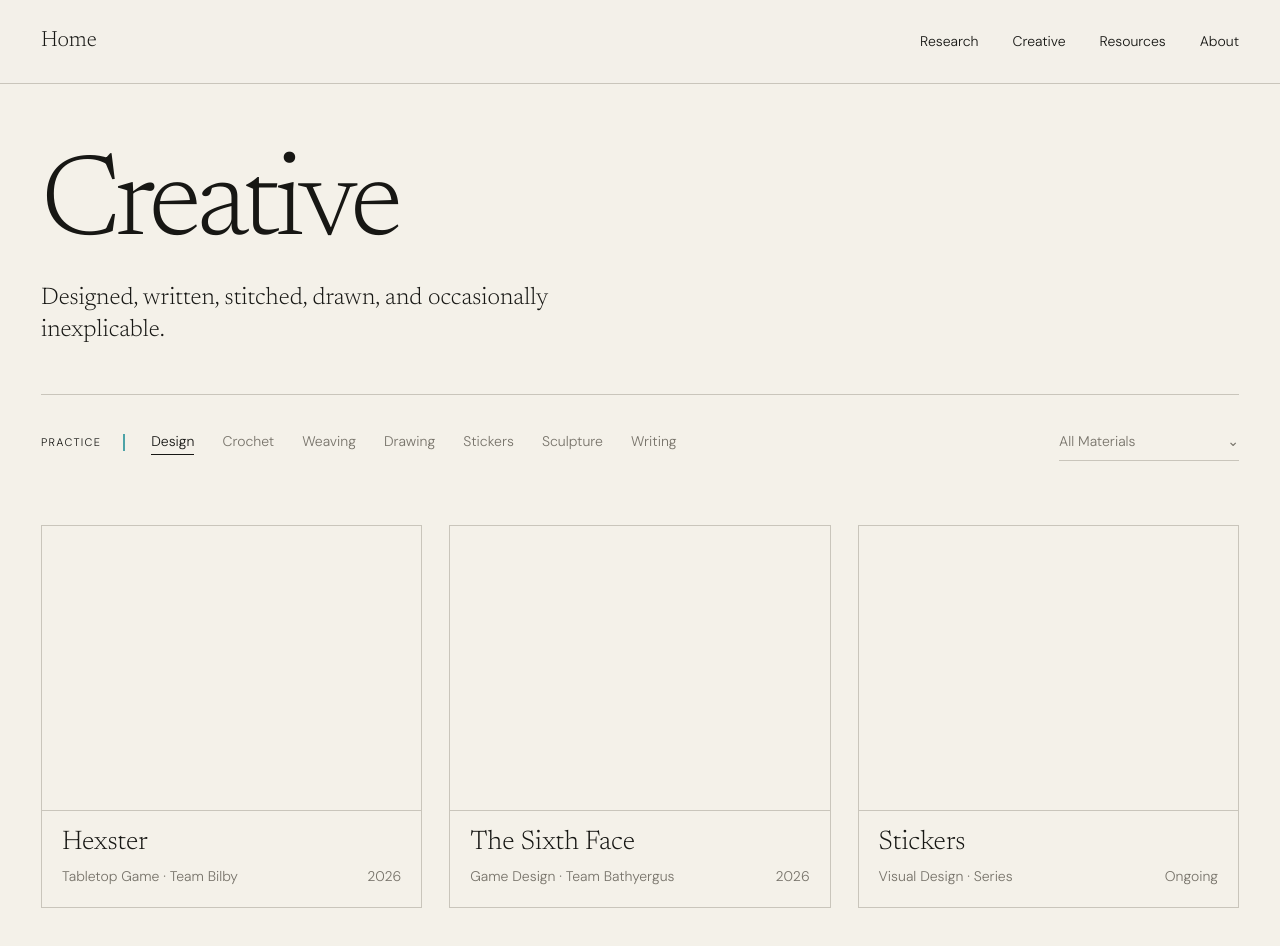
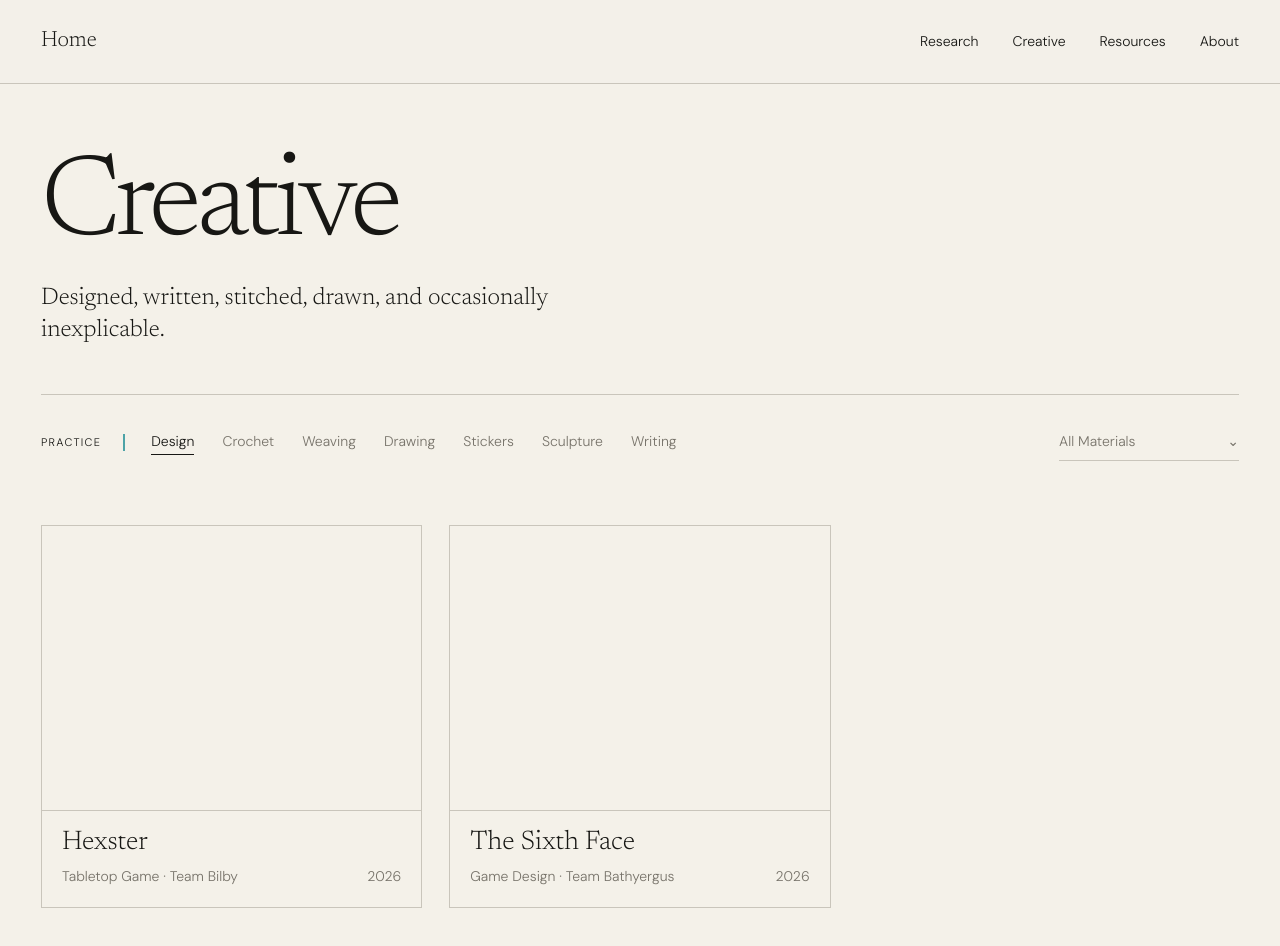
Before and after one commit to xingyi-zhang/xingyi-zhang.github.io, a Next.js app: page /creative in a window 1280 px wide. Shown: the top 946 px of the page. Built offline with nearby package versions, Linux system fonts and the light colour scheme.

Commit message:
Remove Stickers card

```diff
--- a/app/data.ts
+++ b/app/data.ts
@@ -29,7 +29,6 @@ export const projects: Project[] = [
   work({ id: "memory", slug: "visual-working-memory", title: "How Visual Working Memory Develops", year: "2021—2022", categories: ["Development", "Cognition"], tags: ["Perception", "Psychology", "Research", "Publication"], shortDescription: "Studying when preschoolers begin to integrate visual information in working memory—and what changes after age four.", links: [{ label: "Child Development", url: "https://srcd.onlinelibrary.wiley.com/doi/10.1111/cdev.13820" }], featured: false }),
   creative({ id: "hexster", slug: "hexster", title: "Hexster", year: "2026", categories: ["Tabletop Game", "Team Bilby"], tags: ["Design", "Games", "Tabletop"], shortDescription: "A cooperative route-building game about hamsters tunneling toward their partners through silent coordination, spatial reasoning, and a little mind-reading.", links: [{ label: "Project Page", url: "https://mechanicsofmagic.com/2026/07/10/p1-hexster-team-bilby/" }], featured: true, shape: "landscape" }),
   creative({ id: "sixth-face", slug: "the-sixth-face", title: "The Sixth Face", year: "2026", categories: ["Game Design", "Team Bathyergus"], tags: ["Design", "Games", "Digital"], shortDescription: "An experimental game project created with Team Bathyergus.", links: [{ label: "Project Page", url: "https://mechanicsofmagic.com/2026/08/14/p2-the-sixth-face-vincent-van-gogh-team-bathyergus/" }], featured: true }),
-  creative({ id: "stickers", slug: "stickers", title: "Stickers", year: "Ongoing", categories: ["Visual Design", "Series"], tags: ["Design", "Stickers"], shortDescription: "Small visual ideas made to travel, attach, and become part of other objects.", links: [], featured: false }),
   creative({ id: "funnel-cake", slug: "funnel-cake-is-not-real-cake", title: "Funnel Cake Is Not Real Cake", year: "Notes", categories: ["Random Thoughts", "Writing"], tags: ["Writing", "Random Thoughts"], shortDescription: "A short investigation into names, categories, and suspicious desserts.", links: [], featured: false }),
   creative({ id: "taco-transport", slug: "taco-burrito-nacho", title: "Tacos, Burritos & Nachos", year: "Notes", categories: ["Random Thoughts", "Writing"], tags: ["Writing", "Random Thoughts"], shortDescription: "They may differ primarily in their transportation medium.", links: [], featured: false }),
 
```
